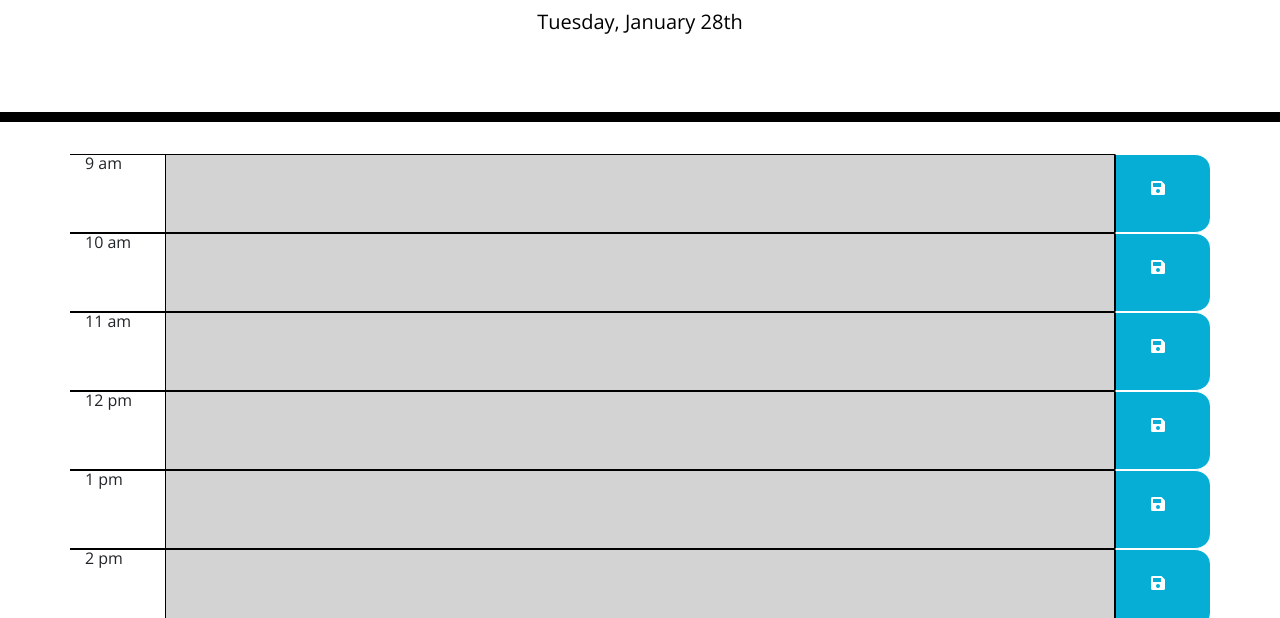
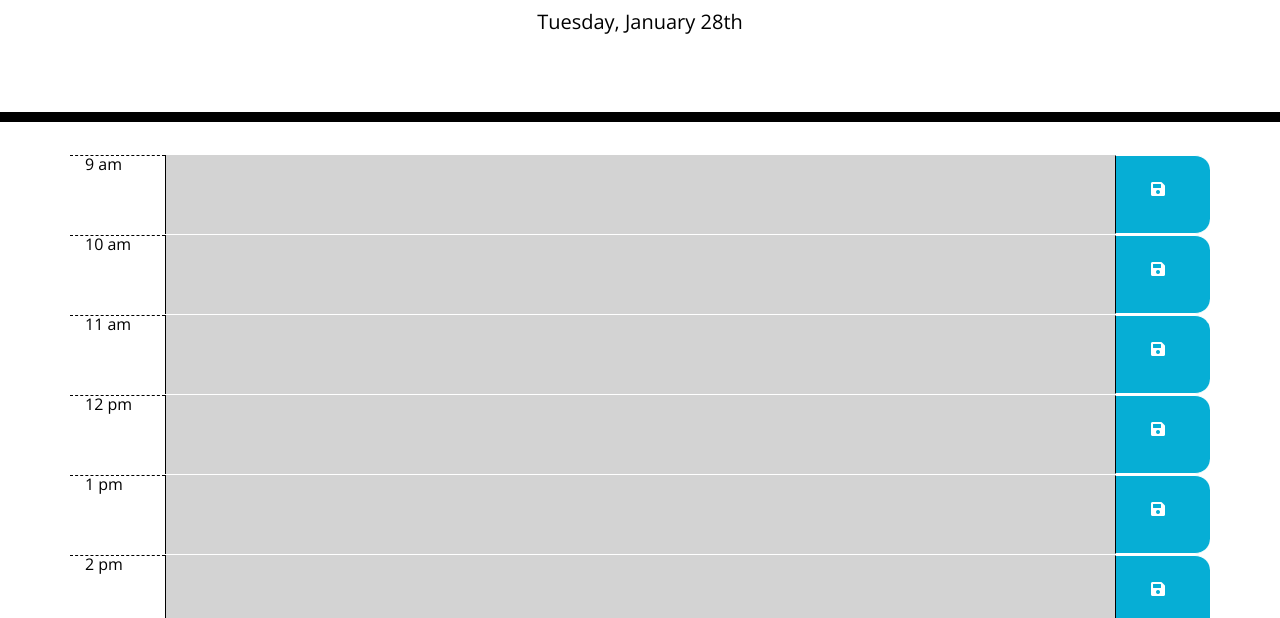
Before and after one commit to nkelliny1/day-planner, a plain HTML site: page index.html in a window 1280 px wide. Shown: the part 182-800 px from the top of the page. Drawn offline with nearby package versions, Linux system fonts and the light colour scheme.

Commit message:
Using provided css

```diff
--- a/script.js
+++ b/script.js
@@ -21,13 +21,13 @@ var date = new Date();
         for(var m = moment(startTime);  m.isBefore(endTime); m.add(1, 'hours')){
             var objId = "hour"+ (i++).toString();
             if((moment(m).isAfter(moment(), 'hour')) == true){
-                $("#mainContainer").append("<div class='row' id='hour"+ i ++ +"'style='margin-top: -1px'><div class='col-md-1' style='border-top: 1px solid #000; border-bottom: 1px solid #000;'><p>" + m.format('h a') + "</p></div><div class='col-md-10 future' style='border: 1px solid #000; padding: 0;'><textarea style='border: 0; width:100%; height: 100%;'></textarea></div><div class='col-md-1 saveBtn'><i class='fas fa-save'></i></div></div>");
+                $("#mainContainer").append("<div class='row' id='hour"+ i ++ +"'><div class='col-sm-1 hour'><p>" + m.format('h a') + "</p></div><div class='time-block col-sm-10 future'><textarea></textarea></div><div class='col-md-1 saveBtn'><i class='fas fa-save'></i></div></div>");
             }
             else if((moment(m).isBefore(moment(), 'hour')) == true){
-                $("#mainContainer").append("<div class='row' id='hour"+ i ++ +"'style='margin-top: -1px'><div class='col-md-1' style='border-top: 1px solid #000; border-bottom: 1px solid #000;'><p>" + m.format('h a') + "</p></div><div class='col-md-10 past' style='border: 1px solid #000; padding: 0;'><textarea style='border: 0; width:100%; height: 100%;'></textarea></div><div class='col-md-1 saveBtn'><i class='fas fa-save'></i></div></div>");
+                $("#mainContainer").append("<div class='row' id='hour"+ i ++ +"'><div class='col-sm-1 hour'><p>" + m.format('h a') + "</p></div><div class='time-block col-sm-10 past'><textarea></textarea></div><div class='col-md-1 saveBtn'><i class='fas fa-save'></i></div></div>");
             }
             else if((moment(m).isSame(moment(), 'hour')) == true){
-                $("#mainContainer").append("<div class='row' id='hour"+ i ++ +"'style='margin-top: -1px'><div class='col-md-1' style='border-top: 1px solid #000; border-bottom: 1px solid #000;'><p>" + m.format('h a') + "</p></div><div class='col-md-10 present' style='border: 1px solid #000; padding: 0;'><textarea style='border: 0; width:100%; height: 100%;'></textarea></div><div class='col-md-1 saveBtn'><i class='fas fa-save'></i></div></div>");
+                $("#mainContainer").append("<div class='row' id='hour"+ i ++ +"'><div class='col-sm-1 hour'><p>" + m.format('h a') + "</p></div><div class='time-block col-sm-10 present'><textarea></textarea></div><div class='col-md-1 saveBtn'><i class='fas fa-save'></i></div></div>");
             }
         }
         $('.saveBtn').on('click', function(){
--- a/style.css
+++ b/style.css
@@ -10,7 +10,9 @@ body {
     resize: none;
     color: #000000;
     border-left: 1px solid black;
-    padding: 10px;
+    padding: 0px;
+    width: 100%;
+    height: 100%;
   }
 
   .jumbotron {
@@ -27,7 +29,8 @@ body {
 
   .time-block{
     text-align: center;
-    border-radius: 15px;
+    border-radius: 0px;
+    padding: 0px !important;
   }
 
   .row {
@@ -72,7 +75,8 @@ body {
     margin-left: 20px;
     margin-top: 25px;
   }
-  /* .saveBtn i:hover {
+
+  .saveBtn i:hover {
     font-size: 20px;
     transition: all .3s ease-in-out;
-  } */
+  }
```
